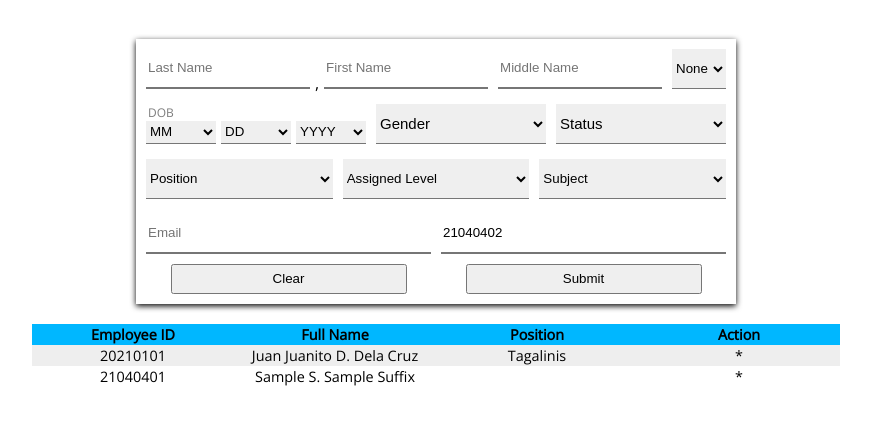
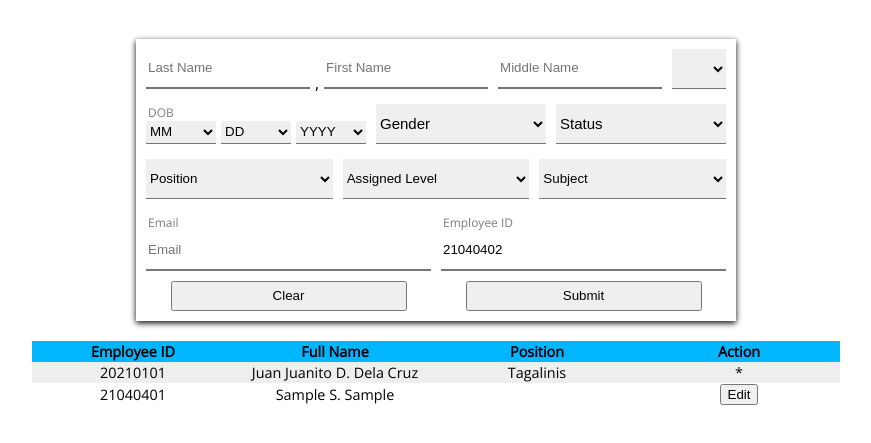
Before and after one commit to Lougerb/school-employee-registration, a plain HTML site: page index.html in a window 1280 px wide. Both pictures are taken after typing "Sample", "Sample", "Sample", "name@example.com" into the empty fields and a click on the button "Submit". Shown: the part 67-510 px from the top of the page, without its empty margins (204-1075 px from the left). Drawn offline with nearby package versions, Linux system fonts and the light colour scheme.

Commit message:
Sending Data to Object

```diff
--- a/index.html
+++ b/index.html
@@ -36,8 +36,8 @@
             name="nAME"
           />
           <select class="inputBox sName" id="sName" name="nAME">
-            <option disabled selected>Suffix</option>
-            <option value="">None</option>
+            <option value=" " disabled selected>Suffix</option>
+            <option value=" ">None</option>
             <option>Jr.</option>
             <option>Sr.</option>
           </select>
@@ -46,14 +46,7 @@
         <!-- DOB/GENDER/STATUS -->
 
         <div class="inputSeparator">
-          <!-- <input
-            type="date"
-            placeholder="MM/DD/YY"
-            class="inputBox bDay"
-            id="bDay"
-          /> -->
-
-          <fieldset id="dobFS">
+          <fieldset class="formFieldSet">
             <legend>DOB</legend>
             <select class="dobS mmInput" id="mmInput">
               Month
@@ -144,19 +137,25 @@
         </div>
         <!-- Email and ID Number -->
         <div class="inputSeparator">
+          <fieldset class="formFieldSet">
+            <legend>Email</legend>
             <input
               type="email"
               placeholder="Email"
               class="inputBox eMail"
               id="eMail"
             />
-          <!--  -->
+          </fieldset>
+          <fieldset class="formFieldSet">
+            <legend>Employee ID</legend>
             <input
               type="text"
               placeholder="ID Number"
-            class="inputBox nameInput"
+              class="inputBox"
               id="eIDNumber"
+              readonly
             />
+          </fieldset>
         </div>
         <!-- BUTTON -->
         <div class="inputSeparator">
--- a/reg-script.js
+++ b/reg-script.js
@@ -42,7 +42,6 @@ regSubBtn.addEventListener("click", function () {
 });
 
 /////////////////////////////////////////////////////////////////////
-/////////////////////////////////////////////////////////////////////
 
 //addEventListener must listen to the Form INSTEAD of the Submit Button of the form
 const regForm = document.getElementById("regForm");
@@ -54,14 +53,15 @@ regForm.addEventListener("submit", function (e) {
   const getMName = document.querySelector("#mName");
   const getSName = document.querySelector("#sName");
   const getEmpID = document.querySelector("#eIDNumber");
-  // const getPosition = document.querySelector("#jPosition");
+  const getDobMM = document.getElementById("mmInput");
+  const getDobDD = document.getElementById("ddInput");
+  const getDobYY = document.getElementById("yyInput");
+  const getGender = document.getElementById("sGender");
 
-  const getEmail = document.querySelector("#eMail");
-  // const getDOB = document.querySelector("#bDay");
-  const getGender = document.querySelector("#sGender");
-  const getStatus = document.querySelector("#sStatus");
-  const getLTeach = document.querySelector("#lTeach");
-  // const getSubject = document.querySelector("#posSubject");
+  const getEmail = document.getElementById("eMail");
+  const getStatus = document.getElementById("sStatus");
+  const getLTeach = document.getElementById("lTeach");
+  const getSubject = document.getElementById("posSubject");
 
   const parentTable = document.querySelector("#empInfo");
   const newEmpRow = document.createElement("tr");
@@ -69,6 +69,7 @@ regForm.addEventListener("submit", function (e) {
   const newPosition = document.createElement("th");
   const newFullName = document.createElement("th");
   const newActionBtn = document.createElement("th"); //Must be Button
+  const newEditBtn = document.createElement("button");
 
   parentTable.appendChild(newEmpRow);
   newEmpRow.appendChild(newEmpID);
@@ -81,8 +82,35 @@ regForm.addEventListener("submit", function (e) {
   newPosition.textContent = jPosition.value;
   newFullName.textContent = `${getFName.value} ${getMName.value[0]}. ${getLName.value} ${getSName.value}`;
   newEmpID.textContent = getEmpID.value;
-  newActionBtn.textContent = "*";
+  newActionBtn.appendChild(newEditBtn);
 
+  newEditBtn.classList.add("editBtn");
+  newEditBtn.textContent = "Edit";
+  /////////////////////////////////////////////////////////////////////////
+  //Sending data to Object
+
+  //Formula
+  //employeeID[`newEmpID.textContent`]={Name: {_fName:,_mName: ,_lName: ,_sName: ,},DOB:{Month:,Day:,Year:,},Gender:,Status: ,Position:,Assigned_Level: ,Subject: ,Email:,}
+  employeeID[newEmpID.textContent] = {
+    Name: {
+      _fName: `${getFName.value}`,
+      _mName: `${getMName.value}`,
+      _lName: `${getLName.value}`,
+      _sName: `${getSName.value}`,
+    },
+    DOB: {
+      Month: `${getDobMM.value}`,
+      Day: `${getDobDD.value}`,
+      Year: `${getDobYY.value}`,
+    },
+    Gender: `${getGender.value}`,
+    Status: `${getStatus.value}`,
+    Position: `${jPosition.value}`,
+    Assigned_Level: `${getLTeach.value}`,
+    Subject: `${getSubject.value}`,
+    Email: `${getEmail.value}`,
+  };
+  /////////////////////////////////////////////////////////////////////////
   //clearing after submitting
   getLName.value = "";
   getFName.value = "";
@@ -96,14 +124,17 @@ regForm.addEventListener("submit", function (e) {
   getSubject.value = "";
 
   /////////////////////////////////////////////////////////////////////////
-
   eIDNumber.value =
     String(currentYear).slice(2) +
     _twoDigitMonth() +
     _twoDigitDate() +
     _twoDigitempNum();
   /////////////////////////////////////////////////////////////////////////
-  // console.log("working!", empNum);
+
+  //EDIT BUTTON
+  newEditBtn.addEventListener("click", function () {
+    console.log(`working edit`);
+  });
 });
 
 //Month's dates
@@ -177,8 +208,10 @@ jPosition.addEventListener("change", function () {
   }
 });
 
-//Object;
-const regEmployees = {
+//Object
+//Storing Data
+
+const schoolEmployees = {
   employeeID: {
     202100101: {
       Name: {
@@ -189,8 +222,28 @@ const regEmployees = {
       },
       DOB: `03 / 03 / 1997`,
       Gender: "Male",
+      Status: "Single",
+      Position: "Front End Developer",
+      Assigned_Level: "Not Applicable",
+      Subject: "Not Applicable",
       Email: "lgbaling@company.com",
+    },
+    202100102: {
+      Name: {
+        _fName: "Louein Gerald",
+        _mName: "Sabalza",
+        _lName: "Baling",
+        _sName: "",
+      },
+      DOB: `03 / 03 / 1997`,
+      Gender: "Male",
+      Status: "Single",
       Position: "Front End Developer",
+      Assigned_Level: "Not Applicable",
+      Subject: "Not Applicable",
+      Email: "lgbaling@company.com",
     },
   },
 };
+
+const { employeeID } = schoolEmployees;
--- a/styles.css
+++ b/styles.css
@@ -50,6 +50,7 @@ display: flex;
   display: flex;
   justify-content: space-between;
   width: 100%;
+  /* align-items: flex-end; */
 }
 .inputSeparator > .sName {
   width: 100px;
@@ -58,11 +59,11 @@ legend {
   font-size: 12px;
   color: rgb(124, 124, 124);
 }
-#dobFS {
+.formFieldSet {
   display: flex;
   padding: 0;
   border: 0;
-  /* width: 60%; */
+  width: 50%;
   justify-content: space-around;
   margin: 5px;
   gap: 5px;
@@ -132,9 +133,6 @@ legend {
 #empTable tbody > tr:nth-child(even) {
   background: white;
 }
-/* #empTable tbody > tr {
-  width: 20px;
-} */
 .dataRow > th {
   /* box-sizing: border-box; */
   font-weight: lighter;
@@ -145,3 +143,9 @@ legend {
 #tLabel {
   background-color: rgb(0, 183, 255);
 }
+#eMail {
+  margin: 0px;
+}
+#eIDNumber {
+  margin: 0px;
+}
```
Lines whose indentation alone changed are shown as unchanged.
